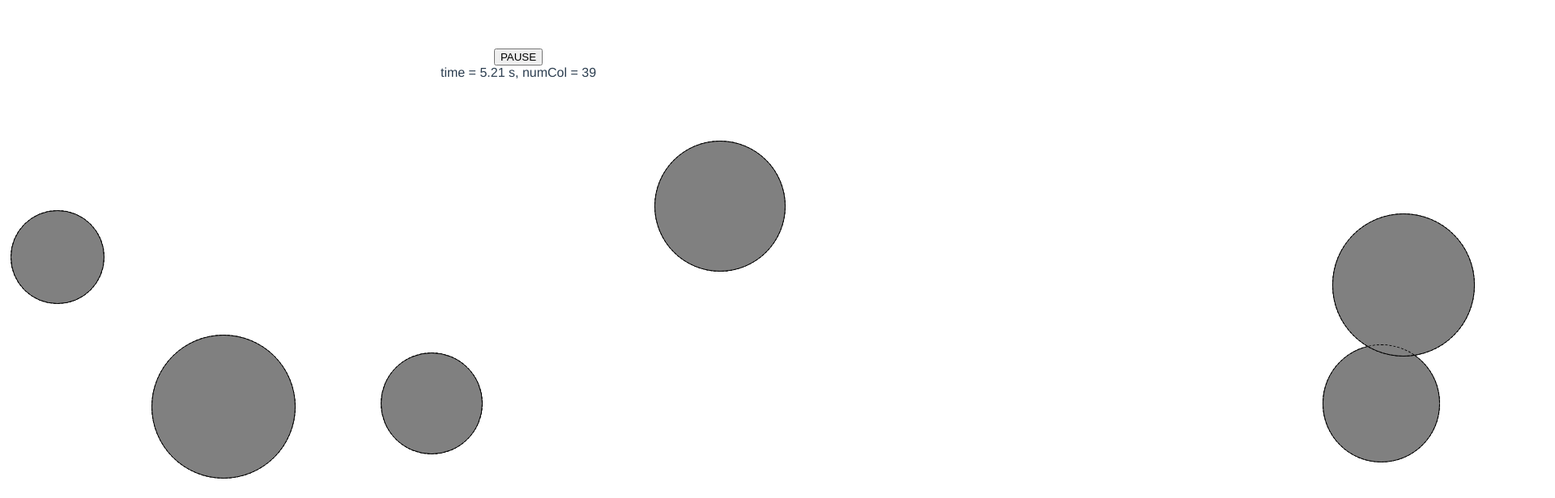
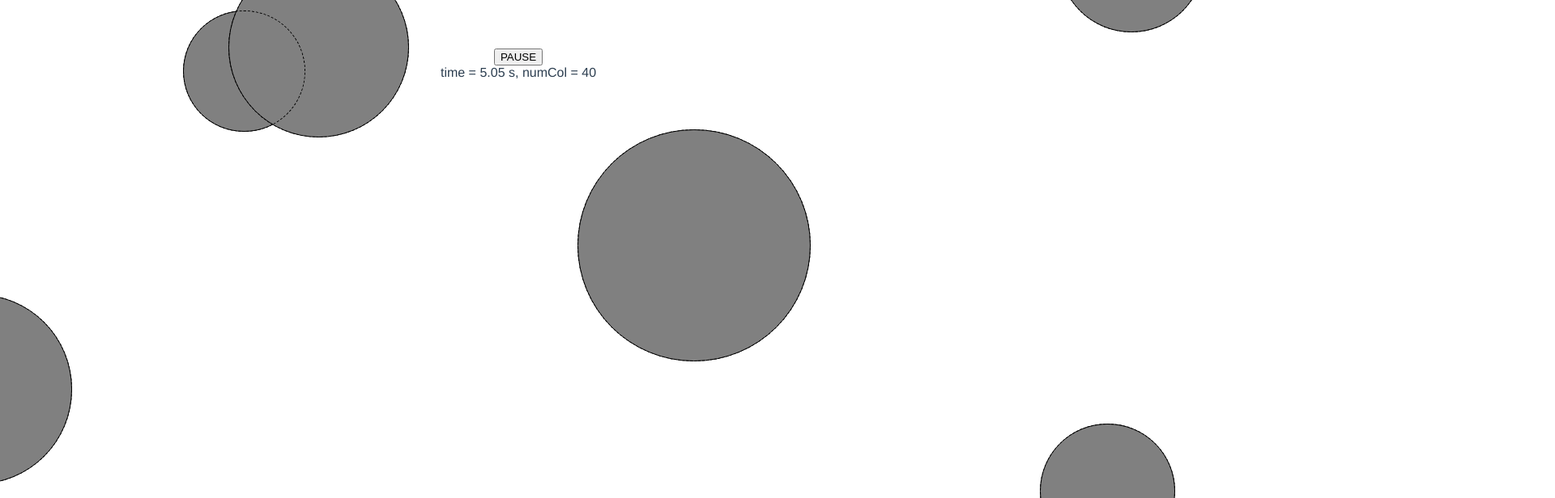
Before and after one commit to pknipp/collisions, a Vue app: page / in a window 1280 px wide. Shown: the top 616 px of the page at 81% size, 1920 px wide, since content can reach past the window. Built offline with nearby package versions, Linux system fonts and the light colour scheme.

Commit message:
Minor changes.

```diff
--- a/src/App.vue
+++ b/src/App.vue
@@ -47,15 +47,15 @@ export default {
       dt: 0,
       // units are px and px/s
       dots: [
-        {id: 1, diameter: 100, Rxyz: [], rxyz: [800, 400, 0], vxyz: [200, 300, 1000]},
-        {id: 2, diameter: 100, Rxyz: [], rxyz: [1100, 100, 700],vxyz: [-200, 0, -200]},
-        {id: 3, diameter: 100, Rxyz: [], rxyz: [600, 200, 150], vxyz: [-100, -90, 20]},
-        {id: 4, diameter: 100, Rxyz: [], rxyz: [800, 500, 200], vxyz: [50, 50, -30]},
-        {id: 5, diameter: 100, Rxyz: [], rxyz: [1100, 100, 100],vxyz: [-40, -80, 50]},
-        {id: 6, diameter: 100, Rxyz: [], rxyz: [1200, 300, 600],vxyz: [80, -300, 30]},
-        {id: 7, diameter: 100, Rxyz: [], rxyz: [500, 700, 100], vxyz: [-100, 200, 300]},
-        {id: 8, diameter: 100, Rxyz: [], rxyz: [700, 700, 300], vxyz: [100, 90, 10]},
-        {id: 9, diameter: 100, Rxyz: [], rxyz: [1100, 500, 500],vxyz: [-50, -50, 100]},
+        {id: 1, diameter: 110, Rxyz: [], rxyz: [800, 400, 0], vxyz: [200, 300, 1000]},
+        {id: 2, diameter: 120, Rxyz: [], rxyz: [1100, 100, 700],vxyz: [-200, 0, -200]},
+        {id: 3, diameter: 130, Rxyz: [], rxyz: [600, 200, 150], vxyz: [-100, -90, 20]},
+        {id: 4, diameter: 140, Rxyz: [], rxyz: [800, 500, 200], vxyz: [50, 50, -30]},
+        {id: 5, diameter: 150, Rxyz: [], rxyz: [1100, 100, 100],vxyz: [-40, -80, 50]},
+        {id: 6, diameter: 160, Rxyz: [], rxyz: [1200, 300, 600],vxyz: [80, -300, 30]},
+        {id: 7, diameter: 170, Rxyz: [], rxyz: [500, 700, 100], vxyz: [-100, 200, 300]},
+        {id: 8, diameter: 180, Rxyz: [], rxyz: [700, 700, 300], vxyz: [100, 90, 10]},
+        {id: 9, diameter: 190, Rxyz: [], rxyz: [1100, 500, 500],vxyz: [-50, -50, 100]},
         {id: 10,diameter: 100, Rxyz: [], rxyz: [900, 100, 600], vxyz: [40, -80, -200]},
       ],
       numCol: 0,
@@ -146,8 +146,8 @@ export default {
           // If the collision is between two dots, the procedure is more complicated.
           let [doti, dotj] = [this.dots[iMin], this.dots[jMin]];
           // First, shift into the center-of-mass frame of the two colliding objects.
-          // Assume that each dot's mass is proportional to the square of its diameter ("colliding rods")
-          let [massi, massj] = [doti.diameter * doti.diameter, dotj.diameter * dotj.diameter];
+          // Assume that each dot's mass is proportional to the cube of its diameter
+          let [massi, massj] = [doti.diameter ** 3, dotj.diameter ** 3];
           let v_cm = doti.vxyz.map((vcomp, k) => (massi * vcomp + massj * dotj.vxyz[k]) / (massi + massj));
           let vi = doti.vxyz.map((vcomp, k) => vcomp - v_cm[k]);
           let vj = dotj.vxyz.map((vcomp, k) => vcomp - v_cm[k]);
```
Also changed, not shown: 1 other file (tests, documents, lock files or other folders).
